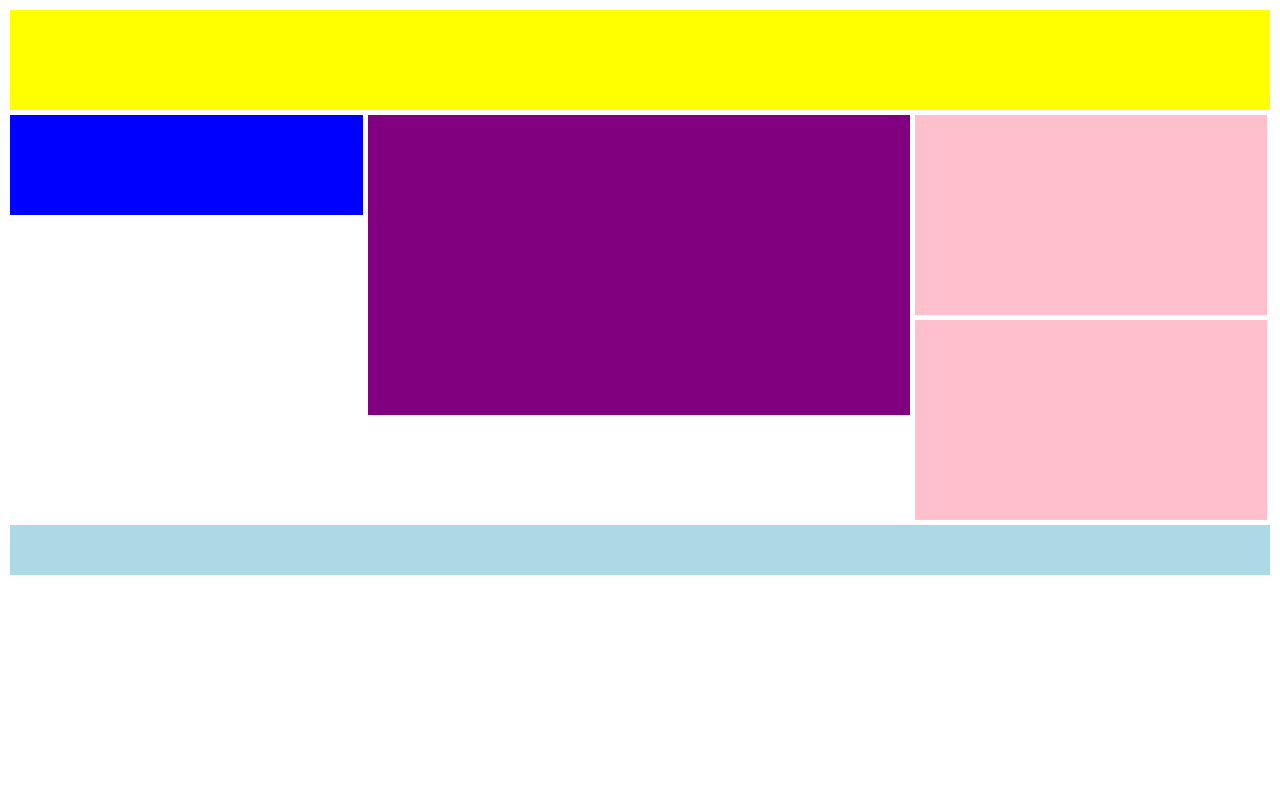
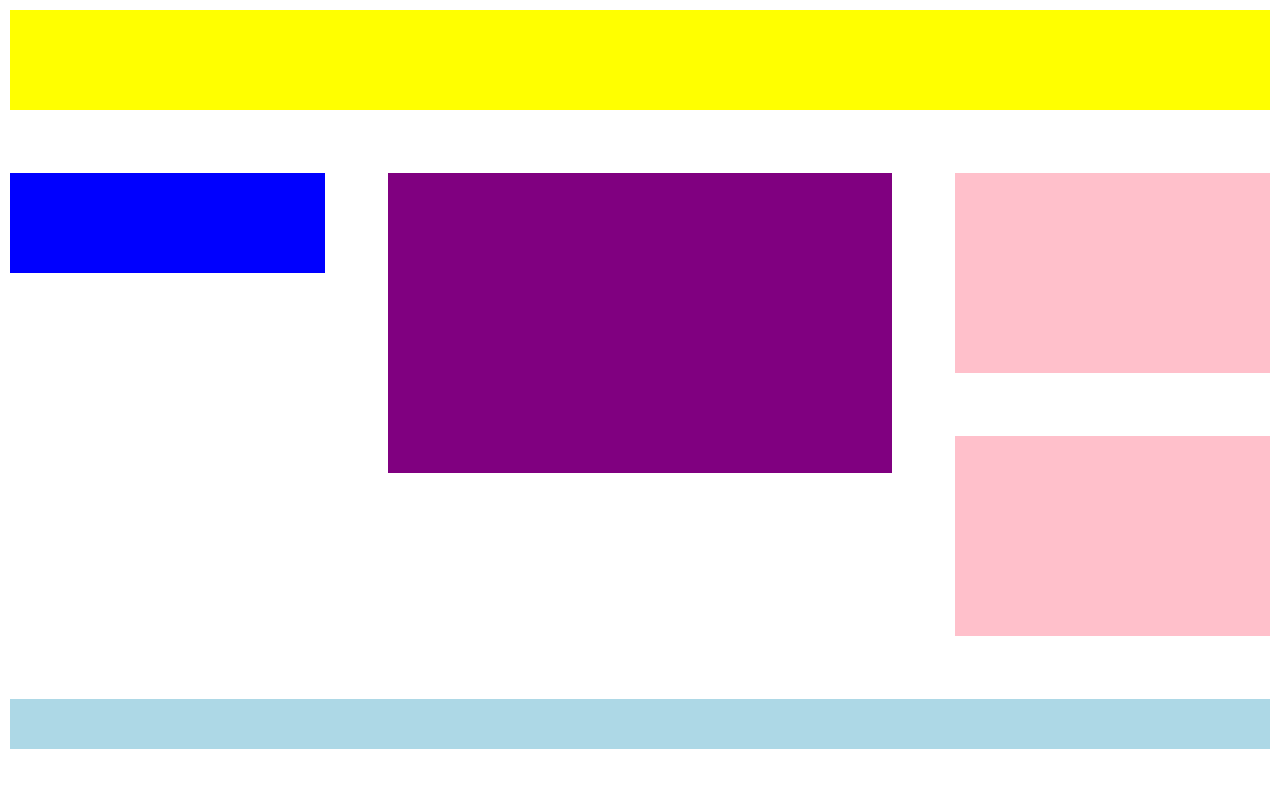
Before and after one commit to CristianaCaruana/htmlcss-struttura-wp, a plain HTML site: page index.html in a window 1280 px wide. Drawn offline with Linux system fonts and the light colour scheme.

Commit message:
first commit

```diff
--- a/css/styles.css
+++ b/css/styles.css
@@ -14,7 +14,7 @@ body{
 header .head{
   height: 100px;
   background: yellow;
-  margin-bottom: 5px;
+  margin-bottom: 5%;
 }
 
 /*Main*/
@@ -26,35 +26,35 @@ main::after {
 
 
 .sidebar-left{
-  width: 28%;
+  width: 25%;
   height: 100px;
   background: blue;
-  margin-right: 5px;
+  margin-right: 5%;
   float: left;
 }
 
 .middle-col{
-  width: 43%;
+  width: 40%;
   height: 300px;
   background: purple;
   float: left;
 }
 
 .sidebar-right{
-  width: 28%;
+  width: 25%;
   height: 200px;
   background: pink;
-  margin-left: 5px;
-  margin-bottom: 5px;
+  margin-left: 5%;
+  margin-bottom: 5%;
   float: left;
 }
 
 .sidebar-bottom{
-  width: 28%;
+  width: 25%;
   height: 200px;
   background: pink;
-  margin-left: 5px;
-  margin-bottom: 5px;
+  margin-left: 5%;
+  margin-bottom: 5%;
   float: left;
 }
 
@@ -62,5 +62,5 @@ main::after {
 footer .foot{
   height: 50px;
   background: lightblue;
-  clear: both;
+
 }
```
